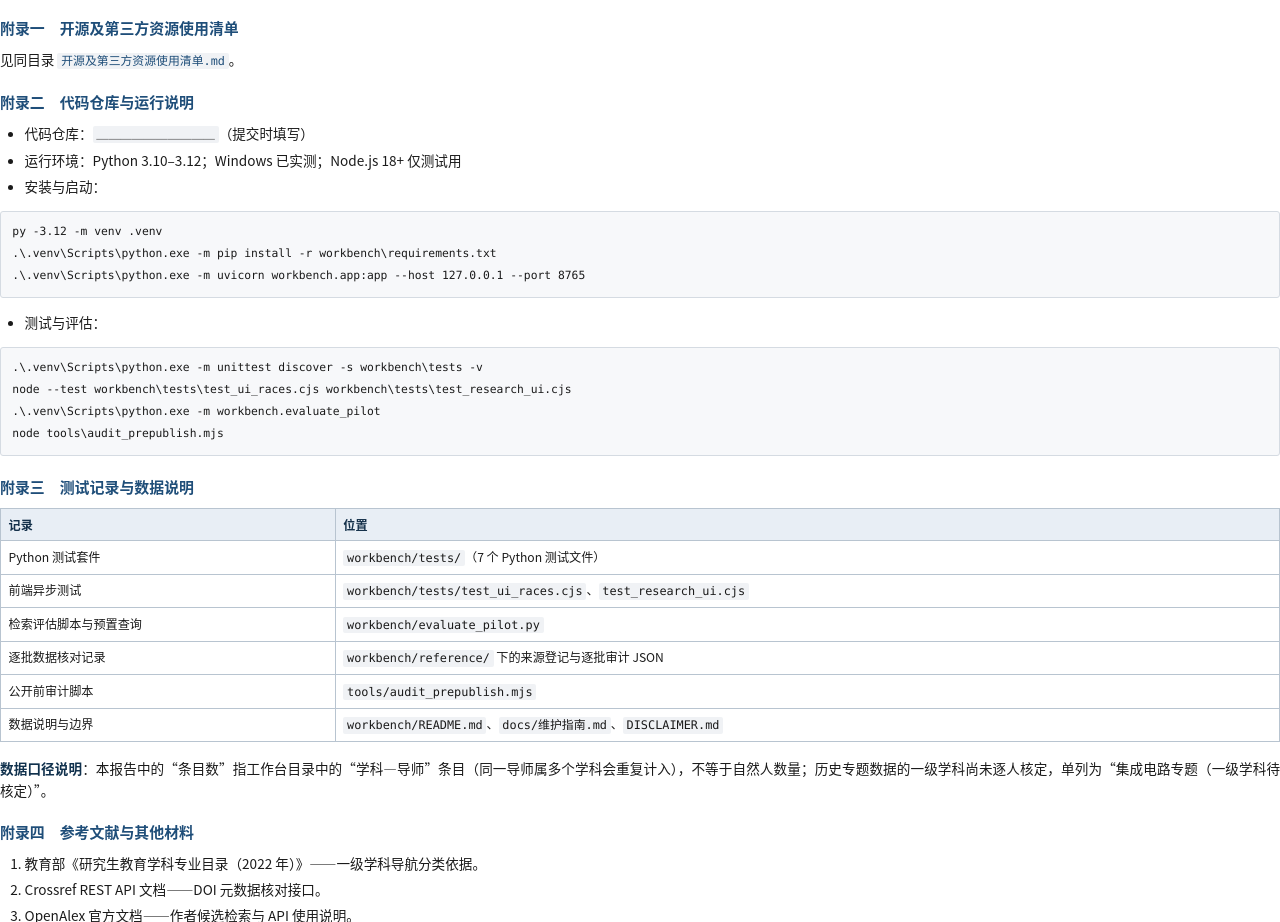
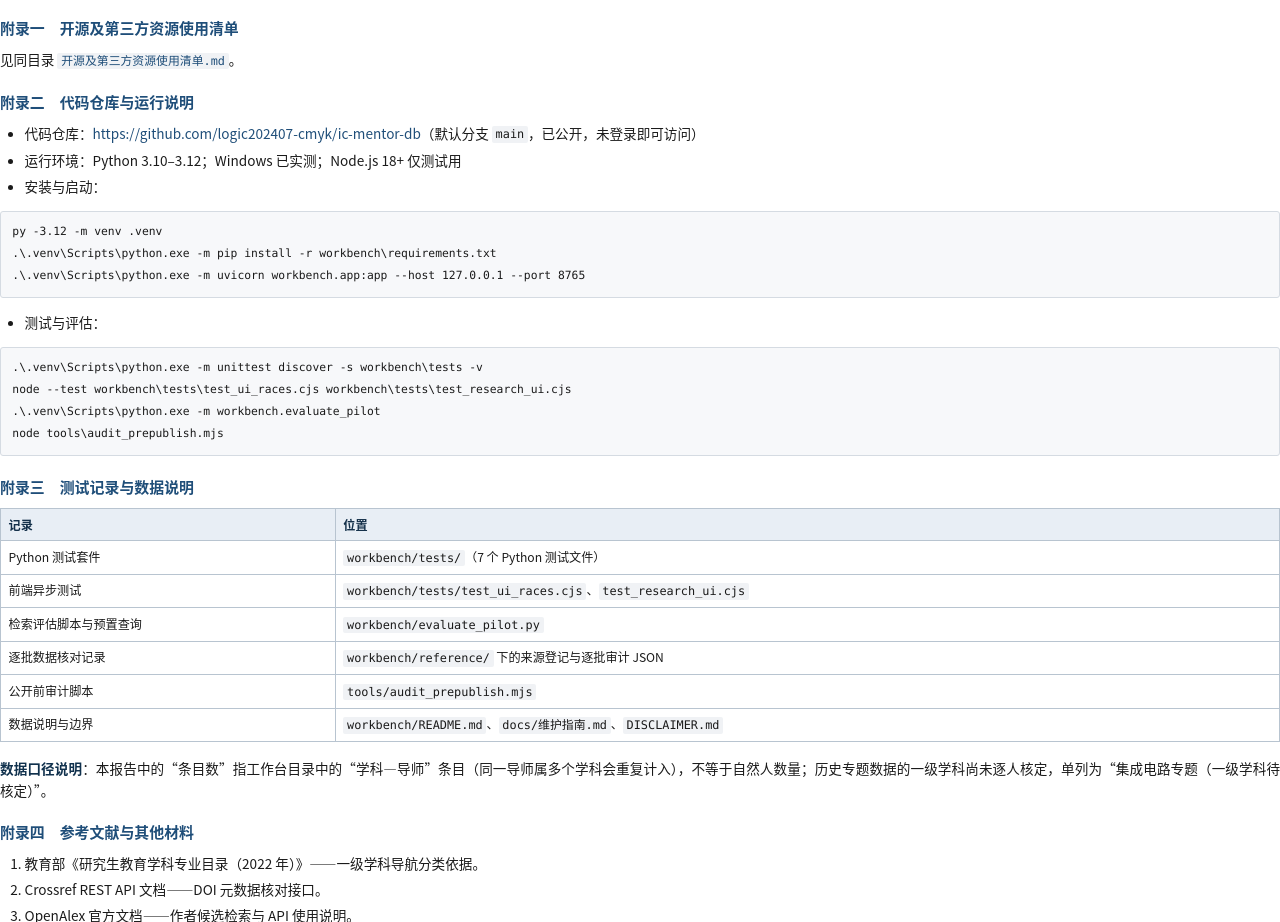
Before and after one commit to logic202407-cmyk/ic-mentor-db, a plain HTML site: page workbench/aic-submission/技术报告.html in a window 1280 px wide. Shown: the part 9467-10389 px from the top of the page. Drawn offline with Linux system fonts and the light colour scheme.

Commit message:
docs: 仓库已公开，回填成果链接并核验匿名可访问
仓库于 2026-10-15 由私有改为公开（默认分支 main）。已用无凭据方式核验：
- GitHub API 匿名查询 HTTP 200，private=false
- 匿名列目录 /workbench 38 条目、/workbench/aic-submission 7 条目
- 匿名 git clone --depth 1 成功

技术报告附录二与提交说明回填仓库 URL，并重新生成 PDF（14 页 / 896 KB）。

```diff
--- a/workbench/aic-submission/技术报告.html
+++ b/workbench/aic-submission/技术报告.html
@@ -663,7 +663,7 @@ h2, h3 { break-after: avoid-page; }
 <p>见同目录 <a href="开源及第三方资源使用清单.md"><code>开源及第三方资源使用清单.md</code></a>。</p>
 <h3>附录二　代码仓库与运行说明</h3>
 <ul>
-<li>代码仓库：<code>＿＿＿＿＿＿＿＿＿＿</code>（提交时填写）</li>
+<li>代码仓库：<a href="https://github.com/logic202407-cmyk/ic-mentor-db">https://github.com/logic202407-cmyk/ic-mentor-db</a>（默认分支 <code>main</code>，已公开，未登录即可访问）</li>
 <li>运行环境：Python 3.10–3.12；Windows 已实测；Node.js 18+ 仅测试用</li>
 <li>安装与启动：</li>
 </ul>
```
Also changed, not shown: 5 other files.
